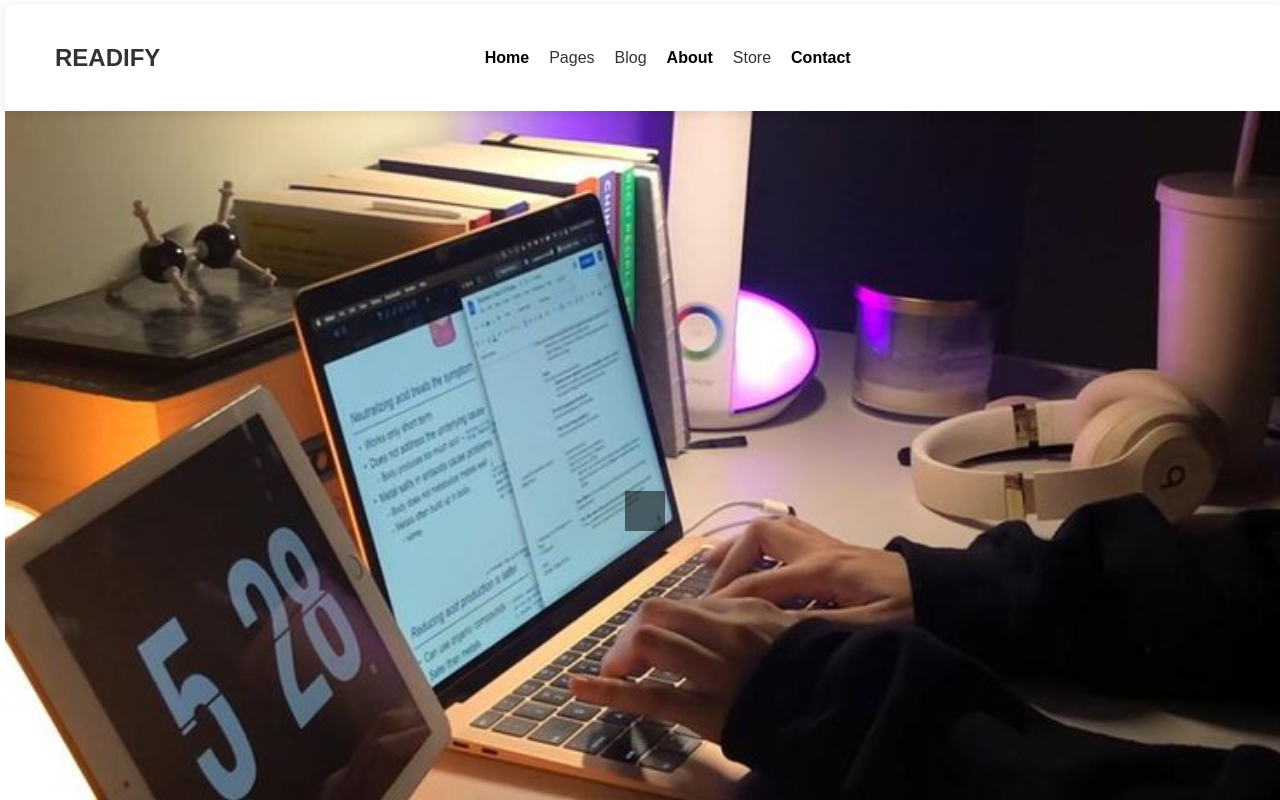
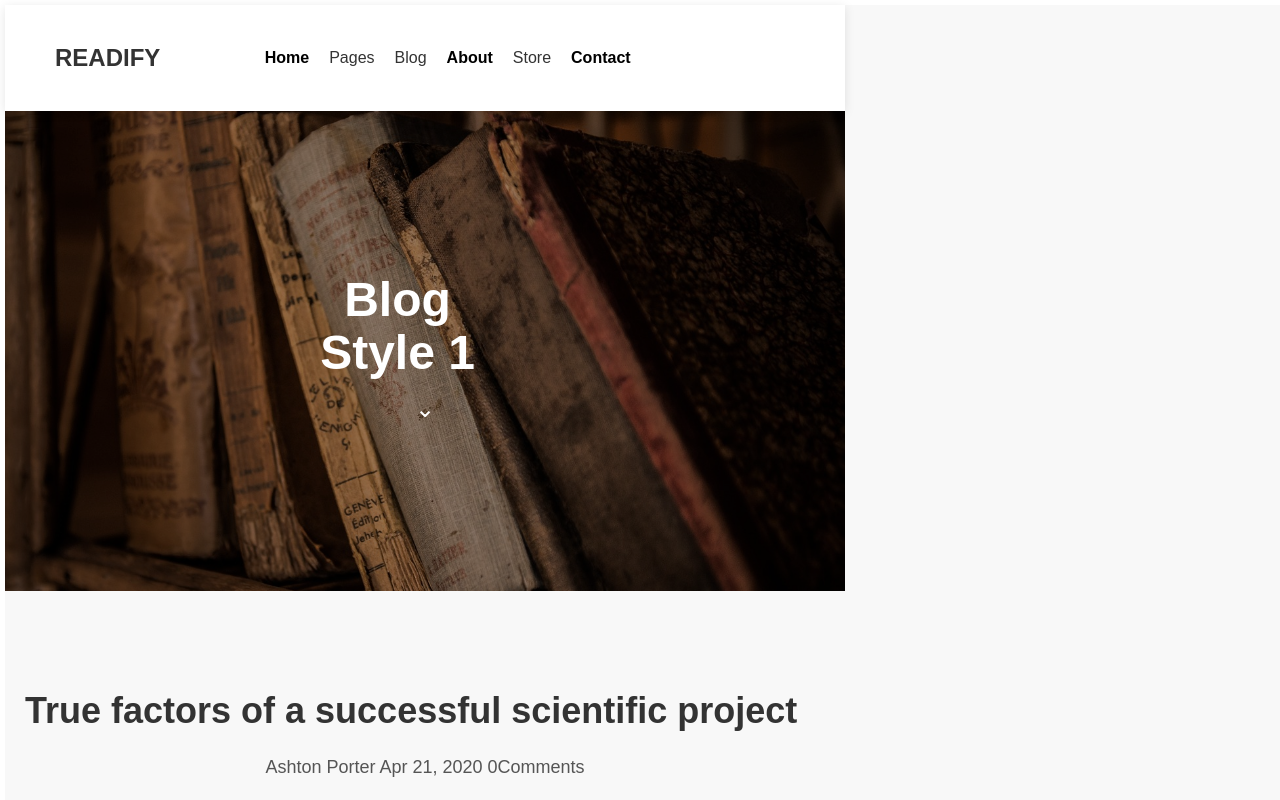
Before and after one commit to sufyankhan2412/book-store, a React (Vite) app: page /blog-style1 in a window 1280 px wide. Shown: the top 800 px of the page. Built offline with nearby package versions, Linux system fonts and the light colour scheme.

Commit message:
header banner component  added

```diff
--- a/src/components/HeaderBanner/HeaderBanner.css
+++ b/src/components/HeaderBanner/HeaderBanner.css
@@ -0,0 +1,36 @@
+.header-banner {
+    width: 100%;
+    height: 60vh;
+    position: relative;
+    text-align: center;
+    color: white;
+  }
+
+  .banner-image {
+    width: 100%;
+    height: 60vh;
+    object-fit: cover;
+    filter: brightness(60%);
+  }
+
+  .banner-text {
+    position: absolute;
+    top: 50%;
+    left: 50%;
+    transform: translate(-50%, -50%);
+  }
+
+  .banner-text h1 {
+    position: relative;
+    font-size: xx-large;
+    z-index: 1;
+    width: 80%;
+    font-size: 48px;
+    margin: 0;
+  }
+
+  .down-arrow {
+    font-size: 24px;
+    display: block;
+    margin-top: 10px;
+  }
--- a/src/components/HeaderBanner/HeaderBanner.jsx
+++ b/src/components/HeaderBanner/HeaderBanner.jsx
@@ -0,0 +1,21 @@
+// src/components/HeaderBanner.jsx
+import React from 'react';
+import './HeaderBanner.css'; // style it as needed
+
+const HeaderBanner = ({ title }) => {
+  return (
+    <div className="header-banner">
+      <img
+        src="/assets/blog9.jpg"
+        alt="Banner"
+        className="banner-image"
+      />
+      <div className="banner-text">
+        <h1>{title}</h1>
+        <span className="down-arrow">⌄</span>
+      </div>
+    </div>
+  );
+};
+
+export default HeaderBanner;
--- a/src/pages/AboutPage/AboutPage.jsx
+++ b/src/pages/AboutPage/AboutPage.jsx
@@ -61,8 +61,9 @@ const AboutPage = () => {
 
   return (
     <>
+
     <div>
-      <Navbar/>
+    <Navbar/>
       <section className="About-UP">
         <h1>About Us</h1>
         <img src="/assets/blog6.jpg" />
--- a/src/pages/BlogStyle1/BlogStyle1.jsx
+++ b/src/pages/BlogStyle1/BlogStyle1.jsx
@@ -2,6 +2,7 @@ import React, { useEffect } from "react";
 import './BlogStyle1.css';
 import Navbar from "../../components/navbar/Navbar";
 import Footer from "../../components/Footer/Footer";
+import HeaderBanner from '../../components/HeaderBanner/HeaderBanner';
 const BlogStyle1 = () => {
   useEffect(() => {
     // Shrink Navbar on Scroll
@@ -34,19 +35,10 @@ const BlogStyle1 = () => {
   }, []);
 
   return (
-
       <>
       <Navbar/>
+      <HeaderBanner title="Blog Style 1" />
       <div>
-        {/* Hero Section (Single Image) */}
-      <section className="hero-slider">
-        <div className="hero-slide active">
-          <div className="hero-overlay"></div>
-          <div className="hero-content"></div>
-          <img src="/assets/blog4.jpeg" alt="Hero Image" className="hero-image" />
-        </div>
-      </section>
-
       <div className="article-content">
         <h1>True factors of a successful scientific project </h1>
         <center> <p>Ashton Porter Apr 21, 2020 0Comments</p></center>
--- a/src/pages/ContactPage/ContactPage.css
+++ b/src/pages/ContactPage/ContactPage.css
@@ -2,6 +2,7 @@ body {
     margin: 0;
     font-family: Arial, sans-serif;
     background-color: #f8f8f8;
+    width: 100%;
 }
 
 /* Add this to your existing CSS file */
@@ -219,12 +220,10 @@ body {
       gap: 20px;
     }
 
-    .contact-details, .contact-form {
+    .contact-details, .contact-form{
       width: 100%;
     }
   }
-
-
 
 /* About Us Section */
 .about-us {
@@ -255,20 +254,3 @@ body {
     z-index: 1;
     width: 80%;
   }
-
-  .about-btn {
-    position: relative;
-    z-index: 1;
-    padding: 10px 20px;
-    background: #ff6b6b;
-    color: white;
-    border: none;
-    border-radius: 5px;
-    cursor: pointer;
-    font-size: 16px;
-    transition: 0.3s ease-in-out;
-  }
-
-  .about-btn:hover {
-    background: #ff4c4c;
-  }
--- a/src/pages/ContactPage/ContactPage.jsx
+++ b/src/pages/ContactPage/ContactPage.jsx
@@ -41,7 +41,7 @@ const ContactPage = () => {
 
   return (
    <>
-   <Navbar />
+    <Navbar />
     <div>
     {/* CONTACT PIC */}
     <section className="CONTACT-UP">
```
